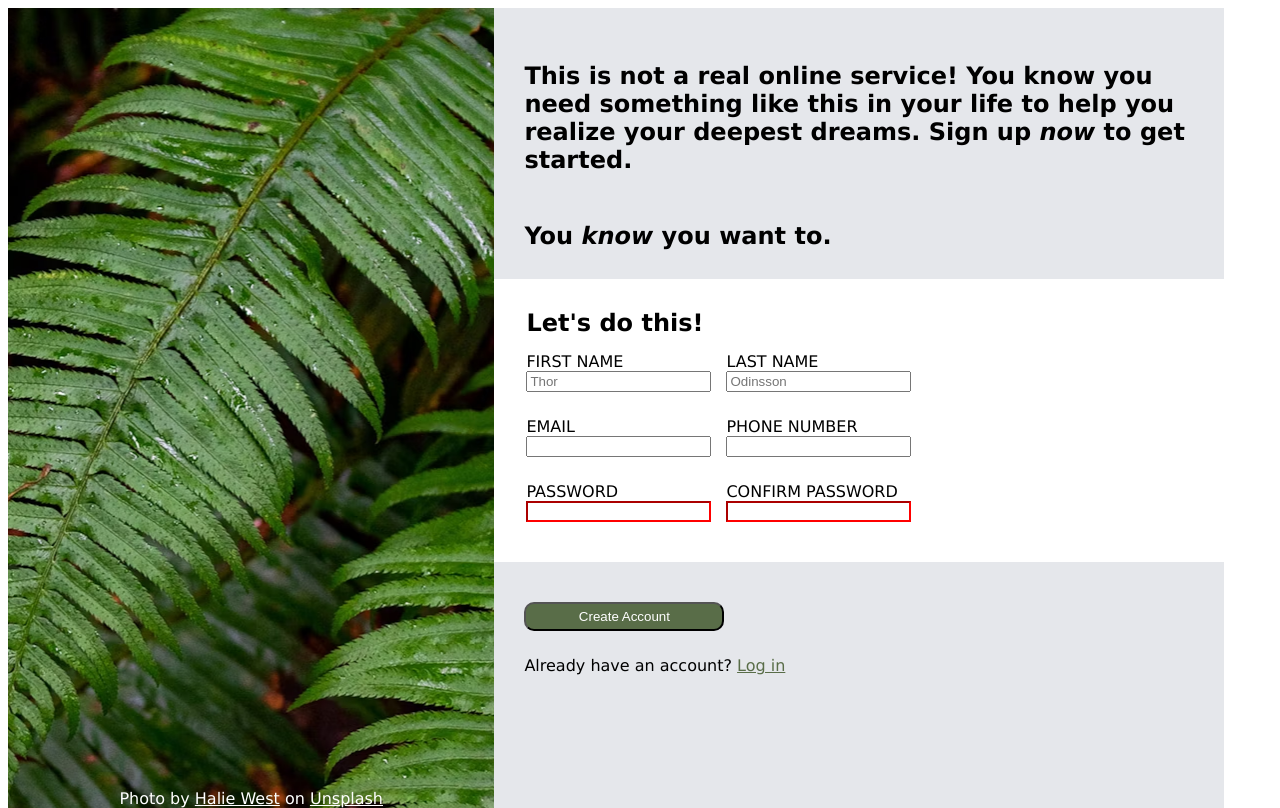
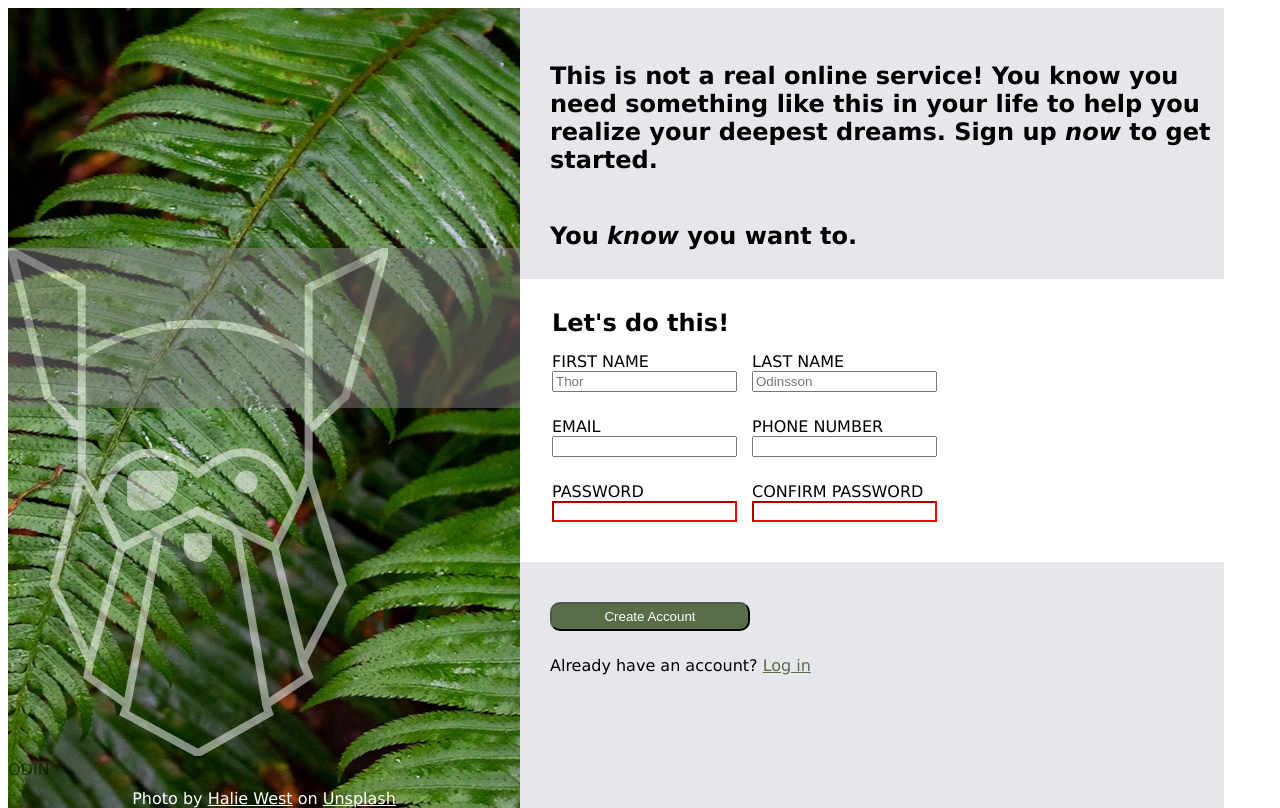
Before and after one commit to bkoch-16/signup-form, a plain HTML site: page index.html in a window 1280 px wide. Drawn offline with Linux system fonts and the light colour scheme.

Commit message:
added banner and its children
added and positioned banner, gave children values

```diff
--- a/index.html
+++ b/index.html
@@ -13,8 +13,10 @@
     <div class="left">
         <div class="main">
             <div class="banner">
-                <div class="logo"></div>
-                <span class="title"></span>
+                <div class="logo">
+                    <img src="./images/odin-logo.png" alt="Odin Project Logo" class="odin">
+                </div>
+                <span class="title">ODIN</span>
             </div>
         </div>
         <div class="left-footer">
--- a/styles.css
+++ b/styles.css
@@ -37,6 +37,17 @@ body {
     flex: 1;
     background-color: transparent;
 }
+
+.banner {
+    height: 20vh;
+    width: 40vw;
+    background-color: gray;
+    opacity: 50%;
+    position: relative;
+    top: 30vh;
+}
+
+
 
 .right {
     width: 60vw;
```
